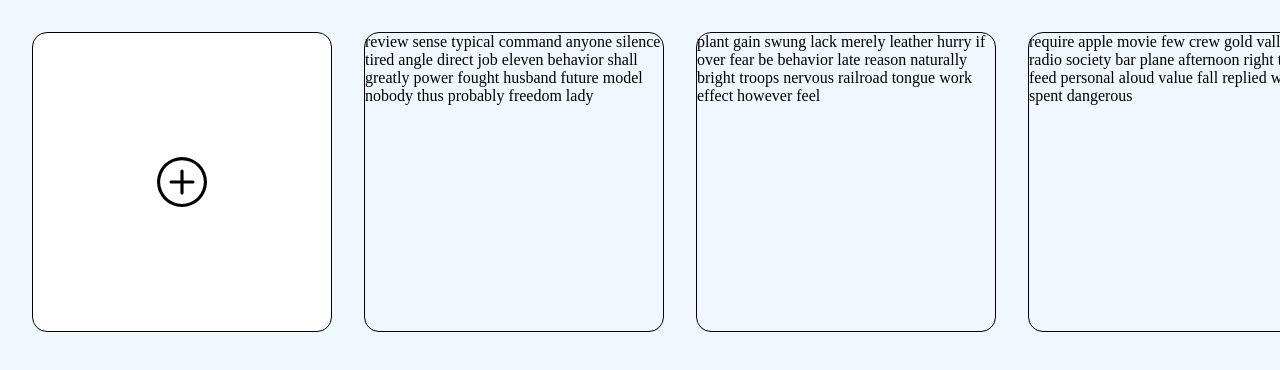
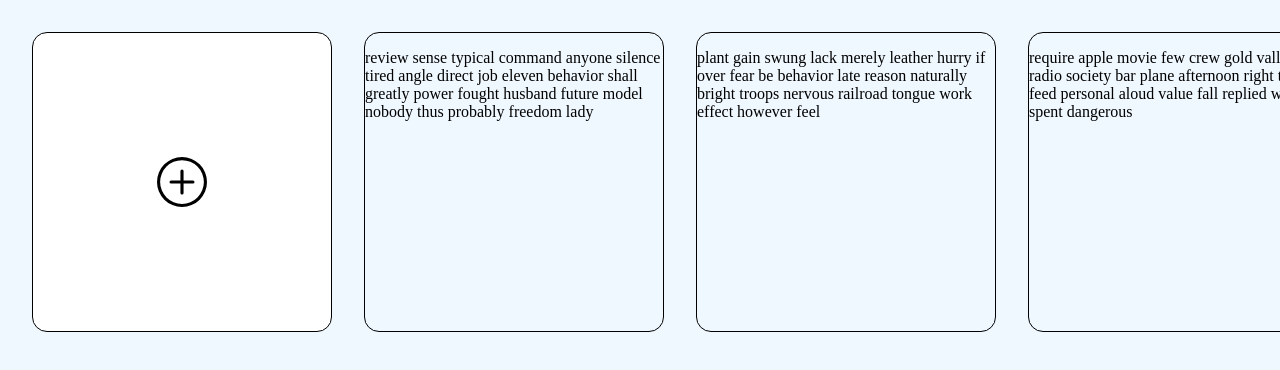
Before and after one commit to MaorBemdoo/Notes-App, a React (Vite) app: page / in a window 1280 px wide. Shown: the top 370 px of the page. Built offline with nearby package versions, Linux system fonts and the light colour scheme.

Commit message:
Enclosed content in ap tag

```diff
--- a/src/components/noteComp.jsx
+++ b/src/components/noteComp.jsx
@@ -3,7 +3,7 @@
 const NoteDiv = ({content}) => {
     return (
         <div>
-            {content}
+            <p>{content}</p>
         </div>
     )
 }
```
